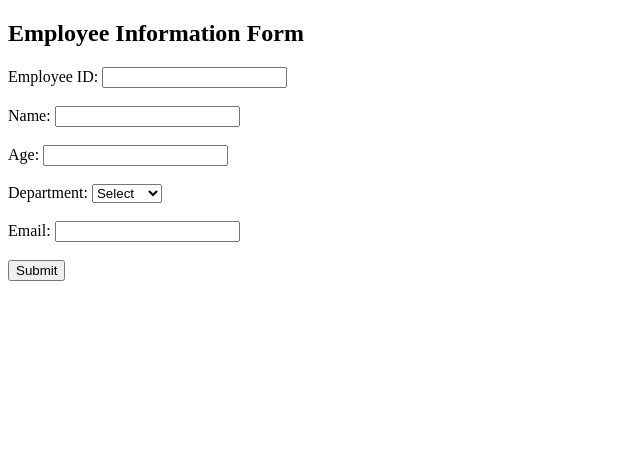
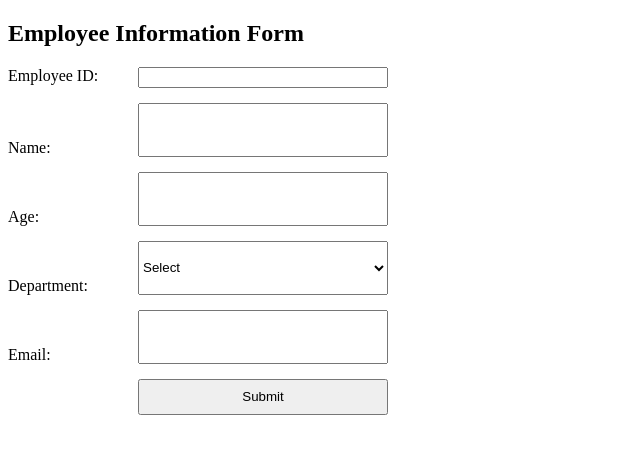
Before and after one commit to LemonSharbat/5th_sem_lab, a Java web app: page /EmployeeForm.jsp in a window 1280 px wide. Shown: the top 454 px of the page, without its empty margins (0-640 px from the left). Run offline with Tomcat 11, a stand-in JSP engine, Linux system fonts and the light colour scheme.

Commit message:
JSF: Improve form layout

```diff
--- a/JSF/p2/b/EmployeeForm.jsp
+++ b/JSF/p2/b/EmployeeForm.jsp
@@ -1,8 +1,14 @@
-
 <!DOCTYPE html>
 <html>
 <head>
     <title>Employee Form</title>
+    <style>
+    	form {
+        	display: grid;
+       		grid-template-columns: 120px 250px;
+        	gap: 15px 10px;
+    	}
+	</style>
 </head>
 <body>
     <h2>Employee Information Form</h2>
```
Also changed, not shown: JSF/p2/a/EmployeeForm.jsp (+10 -8 lines).
